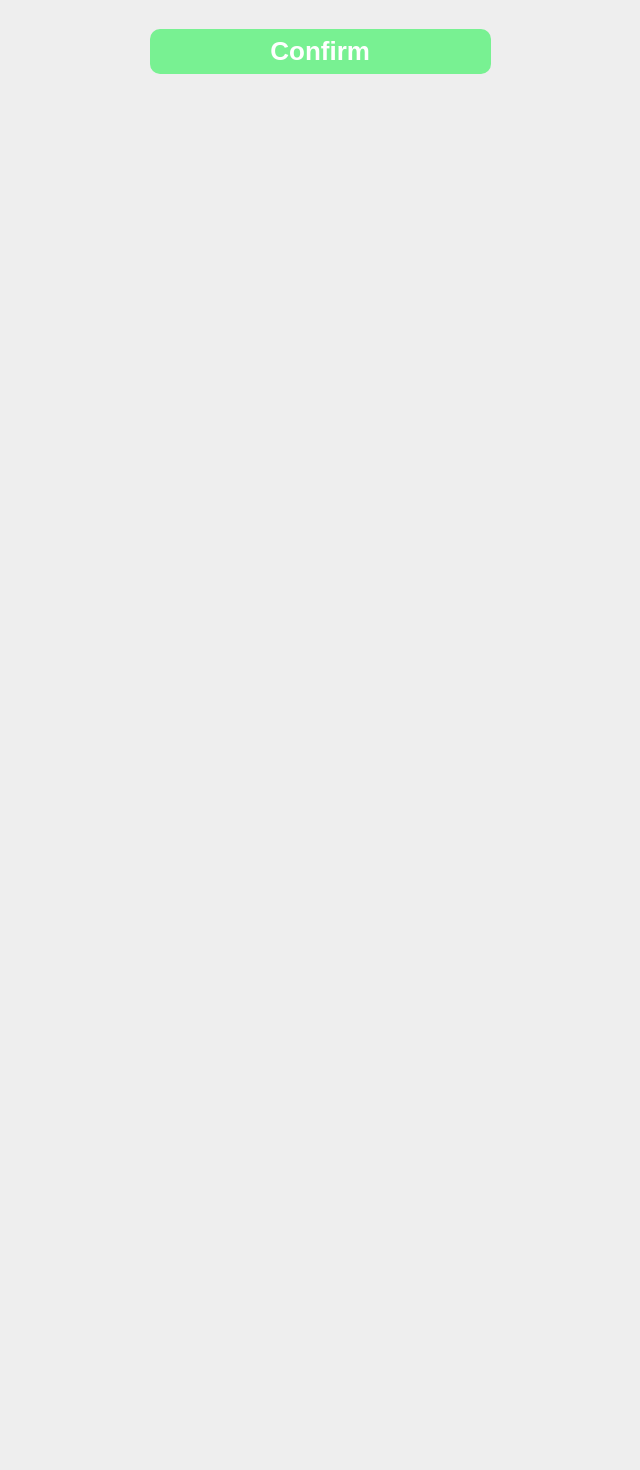
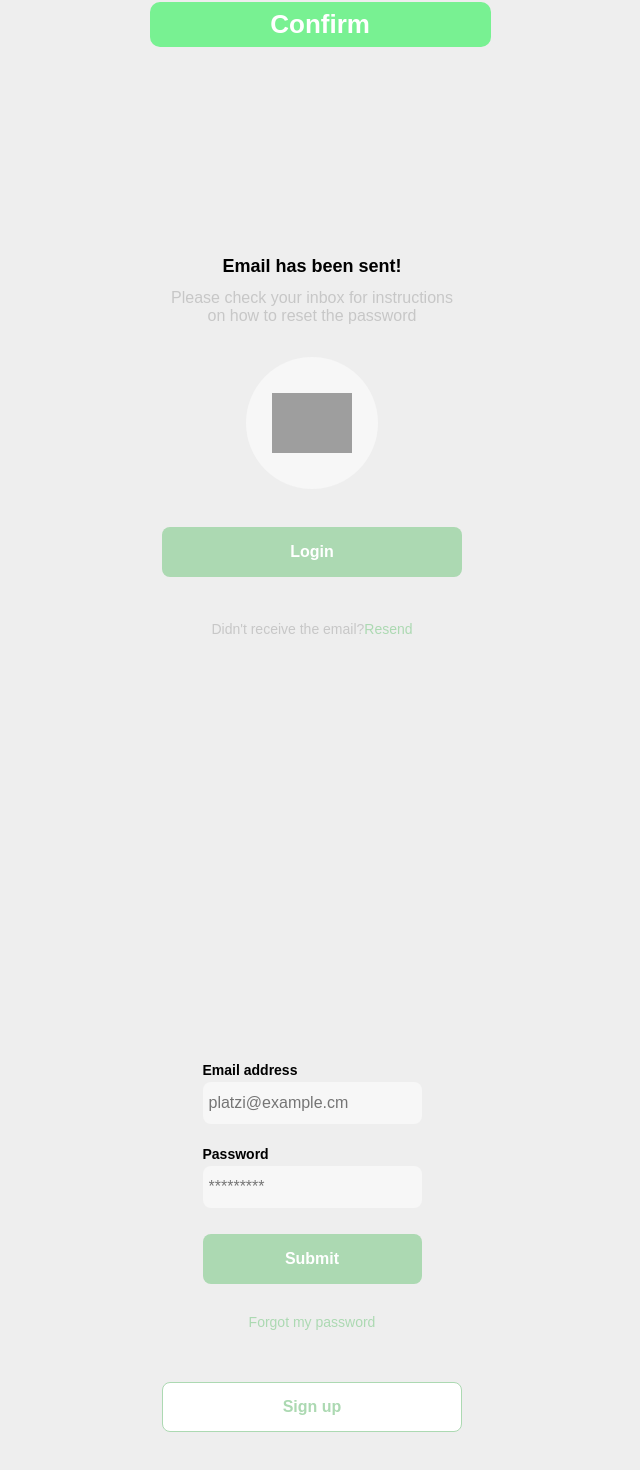
Before and after one commit to JefersonV/Store-App, a React (Vite) app: page / in a window 1280 px wide. Shown: the part 293-1763 px from the top of the page, without its empty margins (328-968 px from the left). Before the commit the page ends 800 px from the top, so only its background shows below. Built offline with nearby package versions, Linux system fonts and the light colour scheme; grey boxes are pictures that could not be loaded.

Commit message:
02 - componentes login, LoginCheck y LoginRecoverPass agregados

```diff
--- a/src/App.jsx
+++ b/src/App.jsx
@@ -1,14 +1,19 @@
 import { useState } from 'react'
 import './App.css'
 import './sass/index.scss'
-import LoginComponent from './components/Login'
+//components
+import RecoverPassword from './components/RecoverPassword'
+import LoginCheck from './components/LoginCheck'
+import Login from './components/Login'
 //Svg
 // import logoYard from './assets/logos/logo_yard_sale.svg'
 function App() {
 
   return (
     <>
-      <LoginComponent />
+      <RecoverPassword />
+      <LoginCheck />
+      <Login />
     </>
   )
 }
--- a/src/components/Login.jsx
+++ b/src/components/Login.jsx
@@ -3,21 +3,19 @@ import React from 'react'
 const Login = () => {
   return (
     <div className="login">
-      <div className="wrapper">
-
-        <div className="login-description">
-          <h3>Create a new password</h3>
-          <p>Enter a new password for your account</p>
-        </div>
-        <form action="" className="login-form">
-          <label htmlFor="userName">User</label>
-          <input type="text" name="userName" id="userName" placeholder="John Doe"/>
-          <label htmlFor="password">Password</label>
-          <input type="password" id="password" placeholder="********"/>
-          <button type="submit">Confirm</button>
-        </form>
-      </div>
+    <div className="form-container">
+      <img src="./logos/logo_yard_sale.svg" alt="logo" className="logo" />
+      <form action="/" className="form">
+        <label htmlFor="email" className="label">Email address</label>
+        <input type="text" id="email" placeholder="platzi@example.cm" className="input input-email" />
+        <label htmlFor="password" className="label">Password</label>
+        <input type="password" id="password" placeholder="*********" className="input input-password" />
+        <input type="submit" defaultValue="Log in" className="primary-button login-button" />
+        <a href="/">Forgot my password</a>
+      </form>
+      <button className="secondary-button signup-button">Sign up</button>
     </div>
+  </div>
   )
 }
 
--- /dev/null
+++ b/src/components/LoginCheck.jsx
@@ -0,0 +1,28 @@
+import React from 'react'
+import LogoYard from '../assets/logos/logo_yard_sale.svg'
+
+const LoginCheck = () => {
+  return (
+    <div className="login">
+    <div className="form-container">
+      <img src={LogoYard} alt="logo" className="logo"/>
+
+      <h1 className="title">Email has been sent!</h1>
+      <p className="subtitle">Please check your inbox for instructions on how to reset the password</p>
+
+      <div className="email-image">
+        <img src="./icons/email.svg" alt="email"/>
+      </div>
+
+      <button className="primary-button login-button">Login</button>
+
+      <p className="resend">
+        <span>Didn't receive the email?</span>
+        <a href="/">Resend</a>
+      </p>
+    </div>
+  </div>
+  )
+}
+
+export default LoginCheck
--- /dev/null
+++ b/src/components/RecoverPassword.jsx
@@ -0,0 +1,24 @@
+import React from 'react'
+
+const RecoverPassword = () => {
+  return (
+    <div className="recover">
+      <div className="wrapper">
+
+        <div className="recover-description">
+          <h3>Create a new password</h3>
+          <p>Enter a new password for your account</p>
+        </div>
+        <form action="" className="recover-form">
+          <label htmlFor="userName">User</label>
+          <input type="text" name="userName" id="userName" placeholder="John Doe"/>
+          <label htmlFor="password">Password</label>
+          <input type="password" id="password" placeholder="********"/>
+          <button type="submit">Confirm</button>
+        </form>
+      </div>
+    </div>
+  )
+}
+
+export default RecoverPassword
--- a/src/sass/index.scss
+++ b/src/sass/index.scss
@@ -2,7 +2,7 @@ body {
   background-color:  #eee;
 }
 
-.login {
+.recover {
   place-items: center;
   .wrapper {
     display: block;
@@ -54,3 +54,175 @@ body {
     }
   }
 }
+
+/* Login check */
+  :root {
+    --white: #FFFFFF;
+    --black: #000000;
+    --very-light-pink: #C7C7C7;
+    --text-input-field: #F7F7F7;
+    --hospital-green: #ACD9B2;
+    --sm: 14px;
+    --md: 16px;
+    --lg: 18px;
+  }
+  body {
+    margin: 0;
+    font-family: 'Quicksand', sans-serif;
+  }
+  .login {
+    width: 100%;
+    height: 100vh;
+    display: grid;
+    place-items: center;
+  }
+  .form-container {
+    display: grid;
+    grid-template-rows: auto 1fr auto;
+    width: 300px;
+    justify-items: center;
+  }
+  .logo {
+    width: 150px;
+    margin-bottom: 48px;
+    justify-self: center;
+    display: none;
+  }
+  .title {
+    font-size: var(--lg);
+    margin-bottom: 12px;
+    text-align: center;
+  }
+  .subtitle {
+    color: var(--very-light-pink);
+    font-size: var(--md);
+    font-weight: 300;
+    margin-top: 0;
+    margin-bottom: 32px;
+    text-align: center;
+  }
+  .email-image {
+    width: 132px;
+    height: 132px;
+    border-radius: 50%;
+    background-color: var(--text-input-field);
+    display: flex;
+    justify-content: center;
+    align-items: center;
+    margin-bottom: 24px;
+  }
+  .email-image img {
+    width: 80px;
+  }
+  .resend {
+    font-size: var(--sm);
+  }
+  .resend span {
+    color: var(--very-light-pink);
+  }
+  .resend a {
+    color: var(--hospital-green);
+    text-decoration: none;
+  }
+  .primary-button {
+    background-color: var(--hospital-green);
+    border-radius: 8px;
+    border: none;
+    color: var(--white);
+    width: 100%;
+    cursor: pointer;
+    font-size: var(--md);
+    font-weight: bold;
+    height: 50px;
+  }
+  .login-button {
+    margin-top: 14px;
+    margin-bottom: 30px;
+  }
+  @media (max-width: 640px) {
+    .logo {
+      display: block;
+    }
+  }
+
+  /* ------------- Login */
+  body {
+    margin: 0;
+    font-family: 'Quicksand', sans-serif;
+  }
+  .login {
+    width: 100%;
+    height: 100vh;
+    display: grid;
+    place-items: center;
+  }
+  .form-container {
+    display: grid;
+    grid-template-rows: auto 1fr auto;
+    width: 300px;
+  }
+  .logo {
+    width: 150px;
+    margin-bottom: 48px;
+    justify-self: center;
+    display: none;
+  }
+  .form {
+    display: flex;
+    flex-direction: column;
+  }
+  .form a {
+    color: var(--hospital-green);
+    font-size: var(--sm);
+    text-align: center;
+    text-decoration: none;
+    margin-bottom: 52px;
+  }
+  .label {
+    font-size: var(--sm);
+    font-weight: bold;
+    margin-bottom: 4px;
+  }
+  .input {
+    background-color: var(--text-input-field);
+    border: none;
+    border-radius: 8px;
+    height: 30px;
+    font-size: var(--md);
+    padding: 6px;
+    margin-bottom: 12px;
+  }
+  .input-email {
+    margin-bottom: 22px;
+  }
+  .primary-button {
+    background-color: var(--hospital-green);
+    border-radius: 8px;
+    border: none;
+    color: var(--white);
+    width: 100%;
+    cursor: pointer;
+    font-size: var(--md);
+    font-weight: bold;
+    height: 50px;
+  }
+  .secondary-button {
+    background-color: var(--white);
+    border-radius: 8px;
+    border: 1px solid var(--hospital-green);
+    color: var(--hospital-green);
+    width: 100%;
+    cursor: pointer;
+    font-size: var(--md);
+    font-weight: bold;
+    height: 50px;
+  }
+  .login-button {
+    margin-top: 14px;
+    margin-bottom: 30px;
+  }
+  @media (max-width: 640px) {
+    .logo {
+      display: block;
+    }
+  }
```
